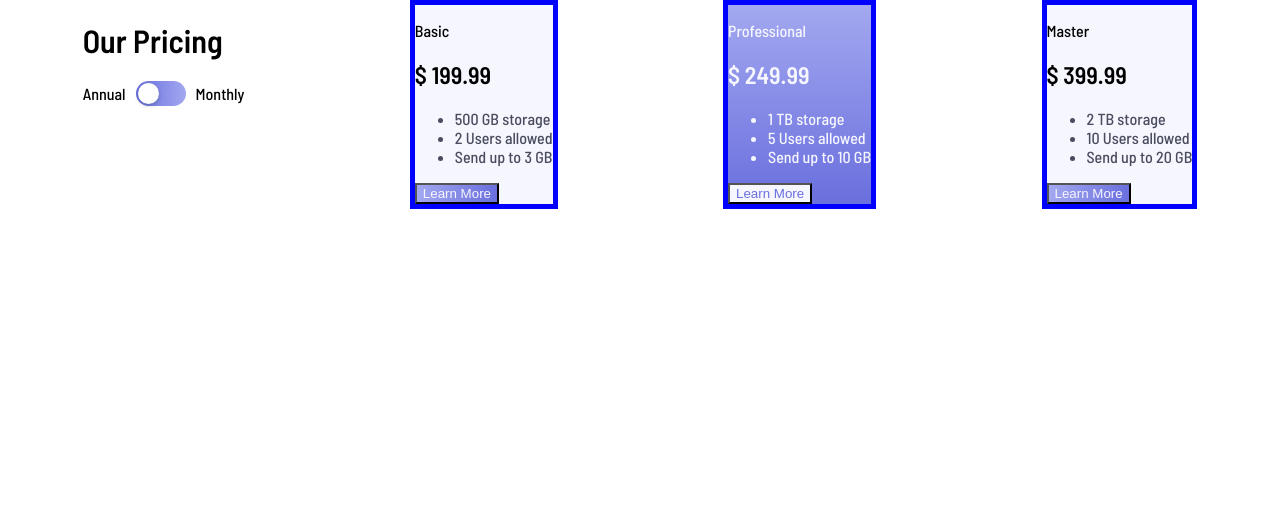
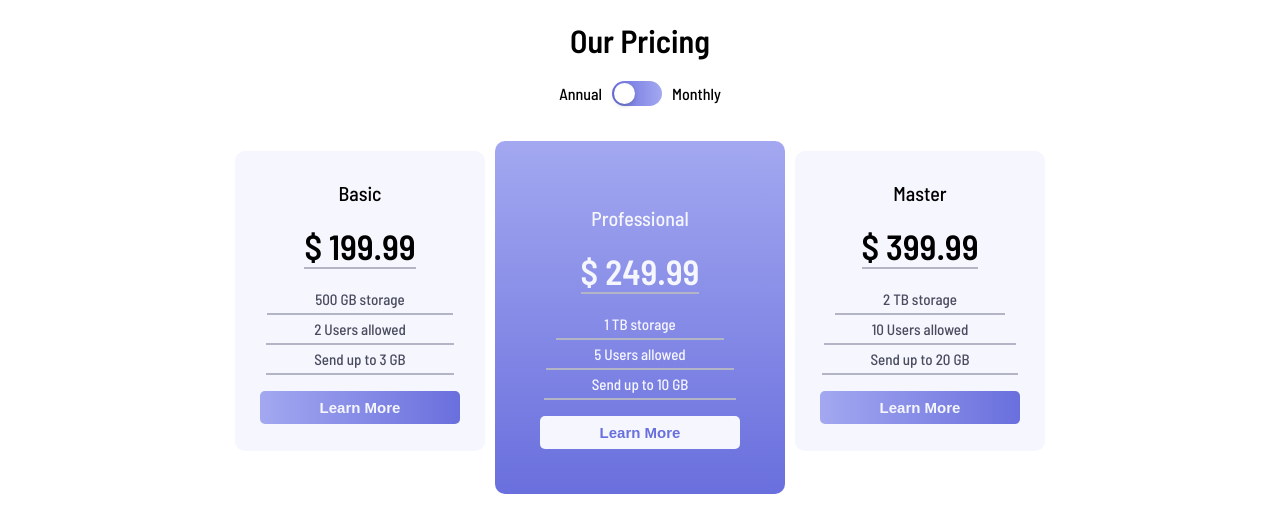
Before and after one commit to angelo5003/pricing-component, a React (Create React App) app: page / in a window 1280 px wide. Shown: the top 532 px of the page. Built offline with nearby package versions, Linux system fonts and the light colour scheme.

Commit message:
style: styled the desktop version

```diff
--- a/src/App.css
+++ b/src/App.css
@@ -1,61 +1,6 @@
-/* .App {
-  text-align: center;
+.app_container {
+  display: flex;
+  justify-content: center;
+  align-items: center;
+  flex-direction: column;
 }
-
-.App-logo {
-  height: 40vmin;
-  pointer-events: none;
-}
-
-@media (prefers-reduced-motion: no-preference) {
-  .App-logo {
-    animation: App-logo-spin infinite 20s linear;
-  }
-}
-
-.App-header {
-  background-color: #282c34;
-  min-height: 100vh;
-  display: flex;
-  flex-direction: column;
-  align-items: center;
-  justify-content: center;
-  font-size: calc(10px + 2vmin);
-  color: white;
-}
-
-.App-link {
-  color: #61dafb;
-}
-
-@keyframes App-logo-spin {
-  from {
-    transform: rotate(0deg);
-  }
-  to {
-    transform: rotate(360deg);
-  }
-} */
-
-@media screen and (min-width: 751px) {
-  .app_container {
-    display: flex;
-    justify-content: space-around;
-  }
-}
-
-@media screen and (max-width: 750px) {
-  .app_container {
-    display: flex;
-    justify-content: center;
-    align-items: center;
-    flex-direction: column;
-  }
-
-  .app_header {
-    display: flex;
-    justify-content: center;
-    align-items: center;
-    flex-direction: column;
-  }
-}
--- a/src/App.js
+++ b/src/App.js
@@ -10,15 +10,18 @@ function App() {
   return (
     <div>
       <div className="app_container">
-        <header className="app_header">
+        <header className="switch_header">
           <h1>Our Pricing</h1>
           <Switch toggled={toggled} setToggled={setToggled} />
         </header>
-
-        {data &&
-          data.map((card) => {
-            return <PricingCard key={card.id} card={card} toggled={toggled} />;
-          })}
+        <div className="cards">
+          {data &&
+            data.map((card) => {
+              return (
+                <PricingCard key={card.id} card={card} toggled={toggled} />
+              );
+            })}
+        </div>
       </div>
     </div>
   );
--- a/src/components/PricingCard/PricingCard.jsx
+++ b/src/components/PricingCard/PricingCard.jsx
@@ -4,7 +4,7 @@ import "./PricingCardStyle.css";
 const PricingCard = ({ card, toggled }) => {
   return (
     <article
-      className="card_outer_container"
+      className={`${card.id === 2 ? "bigger-card" : "card_outer_container"}`}
       style={{ background: card.backgroundColor }}
     >
       <div className="card_inner_container">
--- a/src/components/PricingCard/PricingCardStyle.css
+++ b/src/components/PricingCard/PricingCardStyle.css
@@ -1,4 +1,10 @@
-@media screen and (max-width: 750px) {
+.switch_header {
+  display: flex;
+  justify-content: center;
+  align-items: center;
+  flex-direction: column;
+}
+
 .card_outer_container {
   margin: 10px;
   border: 5px;
@@ -15,6 +21,14 @@
   padding: 10px;
 }
 
+.card_list_container {
+  list-style: none;
+  padding: 0;
+  display: flex;
+  align-items: center;
+  flex-direction: column;
+}
+
 .card_title {
   font-size: 20px;
 }
@@ -24,16 +38,6 @@
   font-weight: 700;
   margin: 0;
   border-bottom: 2px solid hsl(234, 14%, 74%);
-    display: inline-block;
-    padding: 5px 3rem;
-  }
-
-  .card_list_container {
-    list-style: none;
-    padding: 0;
-    display: flex;
-    align-items: center;
-    flex-direction: column;
 }
 
 .card_list_item {
@@ -52,10 +56,31 @@
   font-weight: 700;
   cursor: pointer;
 }
+
+@media screen and (max-width: 750px) {
+  .bigger-card {
+    margin: 10px;
+    border: 5px;
+    border-radius: 10px;
+    width: 250px;
+    height: 300px;
+  }
 }
 
 @media screen and (min-width: 751px) {
+  .cards {
+    display: flex;
+    justify-content: space-evenly;
+    padding-top: 35px;
+  }
+
   .card_outer_container {
-    border: 5px solid blue;
+    margin: 10px;
+  }
+
+  .bigger-card {
+    padding: 35px;
+    border: 5px;
+    border-radius: 10px;
   }
 }
```
Lines whose indentation alone changed are shown as unchanged.
